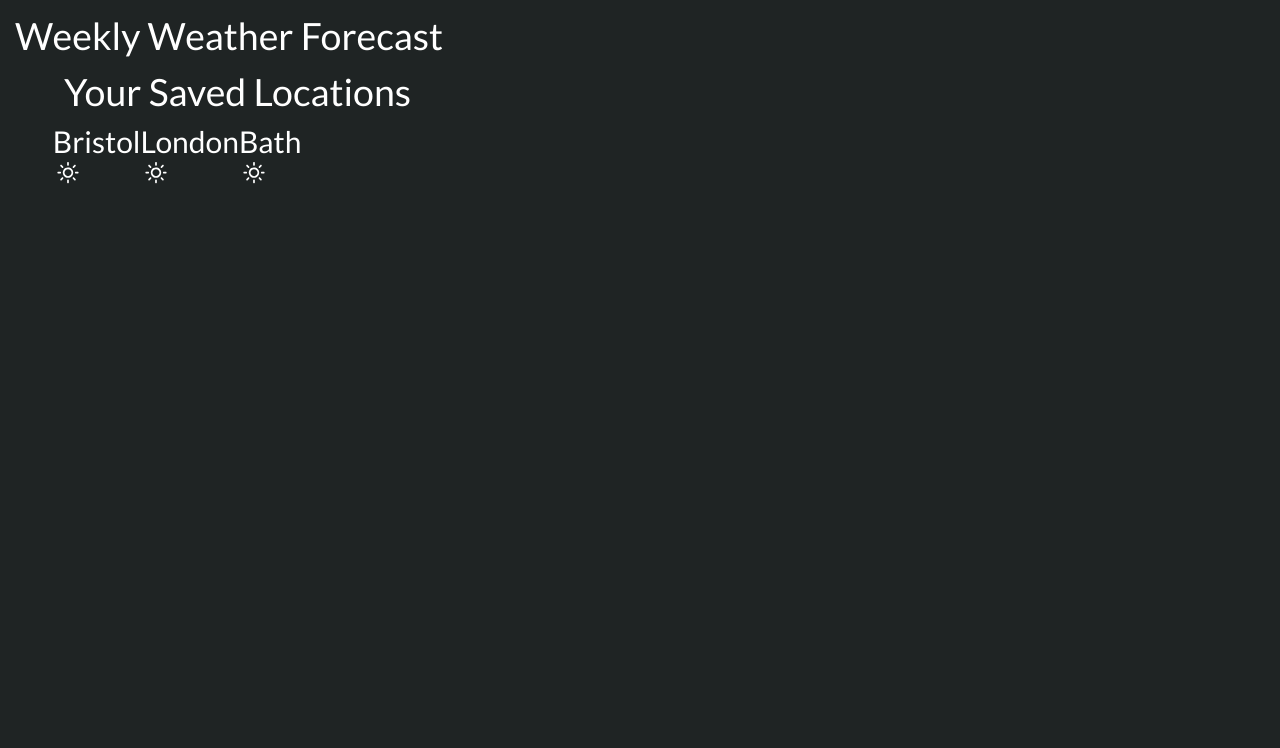
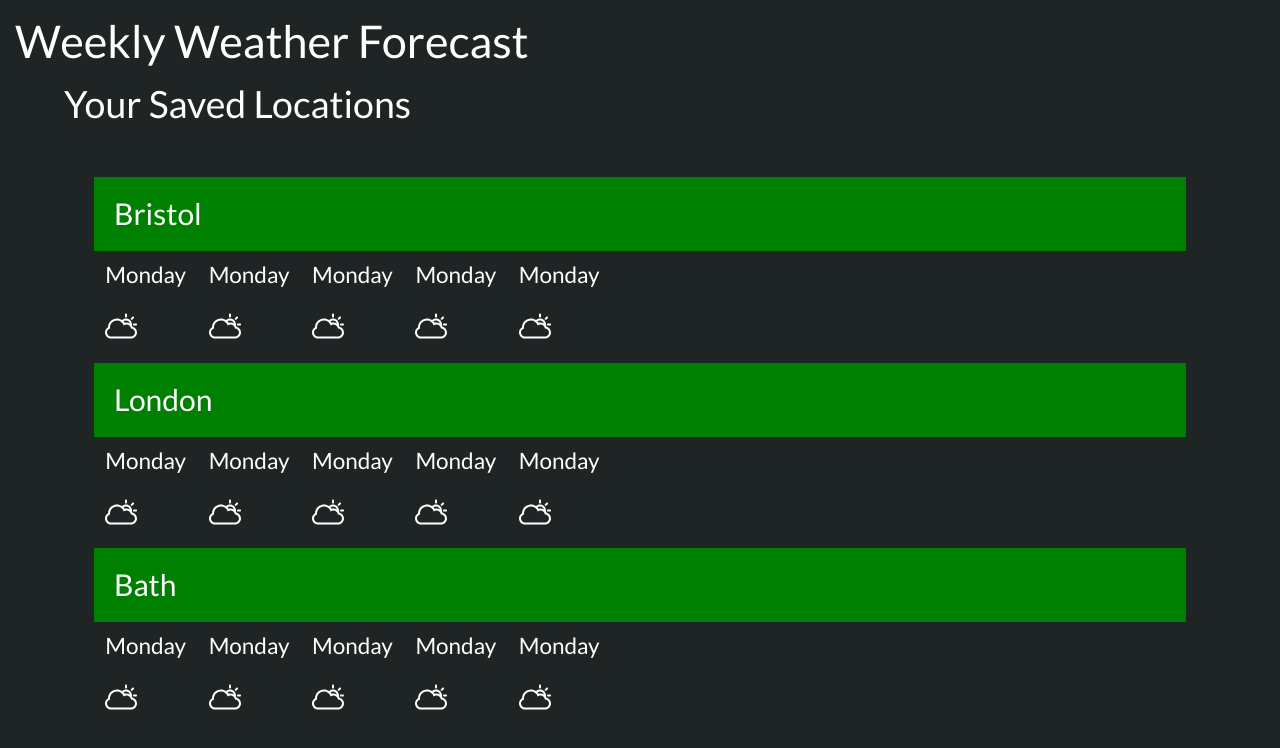
Before and after one commit to snack-attack/React-weather-app, a React (Create React App) app: page / in a window 1280 px wide. Shown: the top 748 px of the page. Built offline with nearby package versions, Linux system fonts and the light colour scheme.

Commit message:
some styling updates

```diff
--- a/public/index.html
+++ b/public/index.html
@@ -19,7 +19,7 @@
       work correctly both with client-side routing and a non-root public URL.
       Learn how to configure a non-root public URL by running `npm run build`.
     -->
-    <title>React App</title>
+    <title>React Weather App</title>
   </head>
   <body>
     <noscript>
--- a/src/components/App.js
+++ b/src/components/App.js
@@ -14,8 +14,8 @@ export default class App extends Component {
     return (
       <div>
         <div className="header">
-          <div className="header-display">
-            <Title className="navbar-item" size={2}>Weekly Weather Forecast</Title>
+          <div className="">
+            <Title className="navbar-item" size={1}>Weekly Weather Forecast</Title>
           </div>
         </div>
         <div className="container is-widescreen">
--- a/src/components/forecast-display.js
+++ b/src/components/forecast-display.js
@@ -1,36 +1,47 @@
 import React, { Component } from 'react';
 import Title from './title';
 import { CloudyIcon, RainyIcon, SnowyIcon, SunnyIcon } from './icons'
-import locationList from '../locations/list.json';
+import locationList from '../locations/data.json';
 
 export default class Forecast extends React.Component {
     constructor(props) {
         super(props);
     }
 
+    // Add a function to click on a day's forecast to be shown its hourly forecast
+
     render () {
         let renderCity = (city, forecast) => {
             return (
                 <div>
                     <div>
-                        <Title size={3}>{ city }</Title>
+                        <Title size={3} className="saved-city">{ city }</Title>
                     </div>
-                    <div className="dayForecast">
+                    <div className="">
                         {/* need to map the list array to Display the day/img/forecast */}
-                        {/* //need to get the svg icon to display based on forecast key in json data */}
-                        <SunnyIcon />
-                        {/* high & low temps here */}
+                        <div className="">
+                            {forecast.map((day, i) => renderForecast(city, day, i))}
+                        </div>
                     </div>
                 </div>
             )
         };
 
-        // Add a function to click on a day's forecast to be shown its hourly forecast
+        let renderForecast = (city, day, index) => {
+            return (
+                <a key={index} className="column is-one-fifth">
+                    {/* figure out how to access day key in json data */}
+                    <Title size={4}>Monday</ Title>
+                    <CloudyIcon />
+                    {/* high & low temps will display here */}
+                </a>
+            )
+        };
 
         return (
             <section>
                 <Title size={2}>Your Saved Locations</Title>
-                <div className="columns">
+                <div className="" style={{padding: "30px"}}>
                     {renderCity('Bristol', locationList.bristol)}
                     {renderCity('London', locationList.london)}
                     {renderCity('Bath', locationList.bath)}
--- a/src/components/icons.js
+++ b/src/components/icons.js
@@ -2,7 +2,7 @@ import React from 'react';
 
 export function CloudyIcon() {
 	return (
-		<svg style={{height: '36px', width: '36px'}} >
+		<svg style={{height: '36px', width: '36px', align: 'center'}} >
 			<path fill="#FFFFFF" d="M28.004,14.506c0,0.552,0.443,1,1.01,1h1.98c0.558,0,1.01-0.444,1.01-1c0-0.553-0.443-1-1.01-1    h-1.98C28.456,13.506,28.004,13.949,28.004,14.506z" />
 			<path fill="#FFFFFF" d="M27.586,16.714c-0.172-0.456-0.393-0.887-0.656-1.287c0.047-0.302,0.07-0.611,0.07-0.925    c0-3.313-2.688-6-6-6c-1.533,0-2.932,0.575-3.992,1.521C15.576,9.063,13.854,8.502,12,8.502c-4.904,0-8.894,3.924-8.998,8.803    C1.208,18.344,0,20.285,0,22.502c0,3.312,2.687,6,6,6h20c3.312,0,6-2.693,6-6C32,19.736,30.13,17.409,27.586,16.714z M21,10.502    c1.839,0,3.389,1.241,3.855,2.933c-0.979-0.592-2.126-0.933-3.355-0.933c-0.641,0-1.26,0.093-1.844,0.266    c-0.319-0.515-0.688-0.994-1.1-1.432C19.23,10.813,20.079,10.502,21,10.502z M26.003,26.502H5.997c-2.203,0-3.997-1.791-3.997-4    c0-1.893,1.317-3.482,3.087-3.896C5.029,18.247,5,17.878,5,17.502c0-3.866,3.134-7,7-7c3.162,0,5.834,2.097,6.702,4.975    c0.769-0.611,1.739-0.975,2.798-0.975c2.316,0,4.225,1.75,4.473,4h0.03c2.203,0,3.997,1.791,3.997,4    C30,24.707,28.211,26.502,26.003,26.502z" />
 			<path fill="#FFFFFF" d="M27.373,9.547l1.4-1.401c0.395-0.394,0.4-1.027,0.008-1.421c-0.391-0.39-1.021-0.393-1.422,0.007    l-1.4,1.401c-0.395,0.394-0.4,1.027-0.007,1.421C26.343,9.944,26.973,9.947,27.373,9.547z" />
--- a/src/components/location-select.js
+++ b/src/components/location-select.js
@@ -1,6 +1,6 @@
 import React, { Component } from 'react';
 import Title from './title';
-import locationList from '../locations/list.json';
+import locationList from '../locations/data.json';
 
 
 export default class LocationSelect extends Component {
--- a/src/index.js
+++ b/src/index.js
@@ -3,6 +3,7 @@ import ReactDOM from 'react-dom';
 import App from './components/App';
 import registerServiceWorker from './registerServiceWorker';
 
+import './styles/App.css';
 import './styles/bulmaswatch.min.css';
 
 ReactDOM.render(<App />, document.getElementById('root'));
--- a/src/styles/App.css
+++ b/src/styles/App.css
@@ -6,8 +6,8 @@
   height: 80px;
 }
 
-.App-header {
-  background-color: #222;
+.saved-city {
+  background-color: green;
   padding: 20px;
   color: white;
 }
@@ -20,3 +20,8 @@
   display: inline-block;
   font-size: 1.1em;
 }
+
+.daily-forecast-card {
+  border-radius: 3px;
+  border-color: red;
+}
```
Also changed, not shown: src/locations/data.json (renamed from src/locations/list.json), src/styles/bulmaswatch.min.css.
